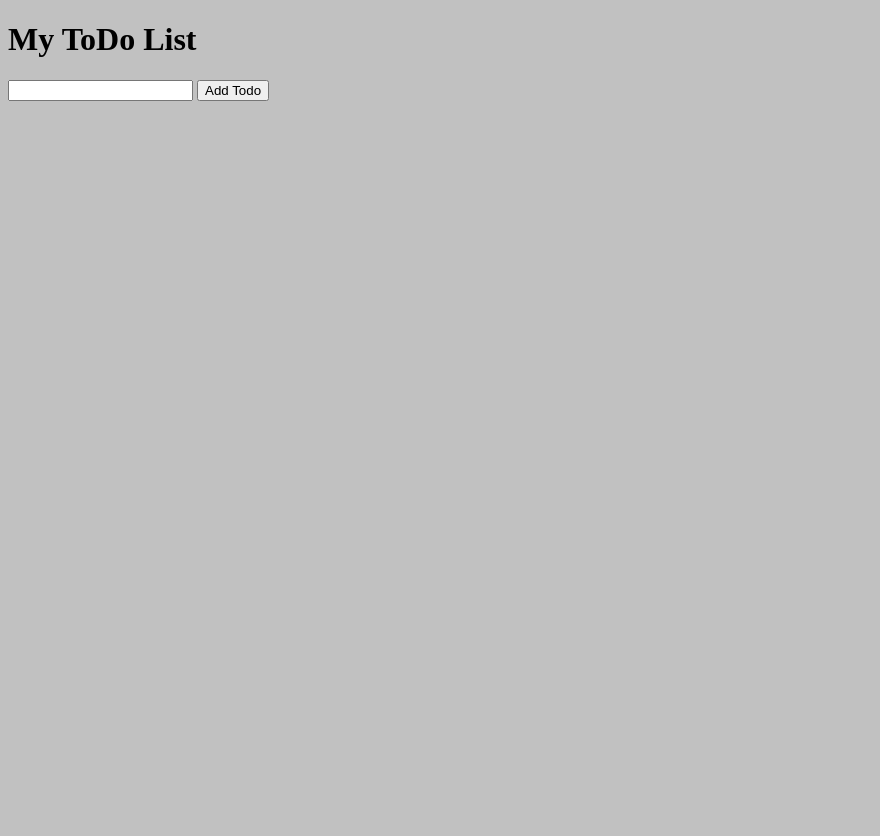
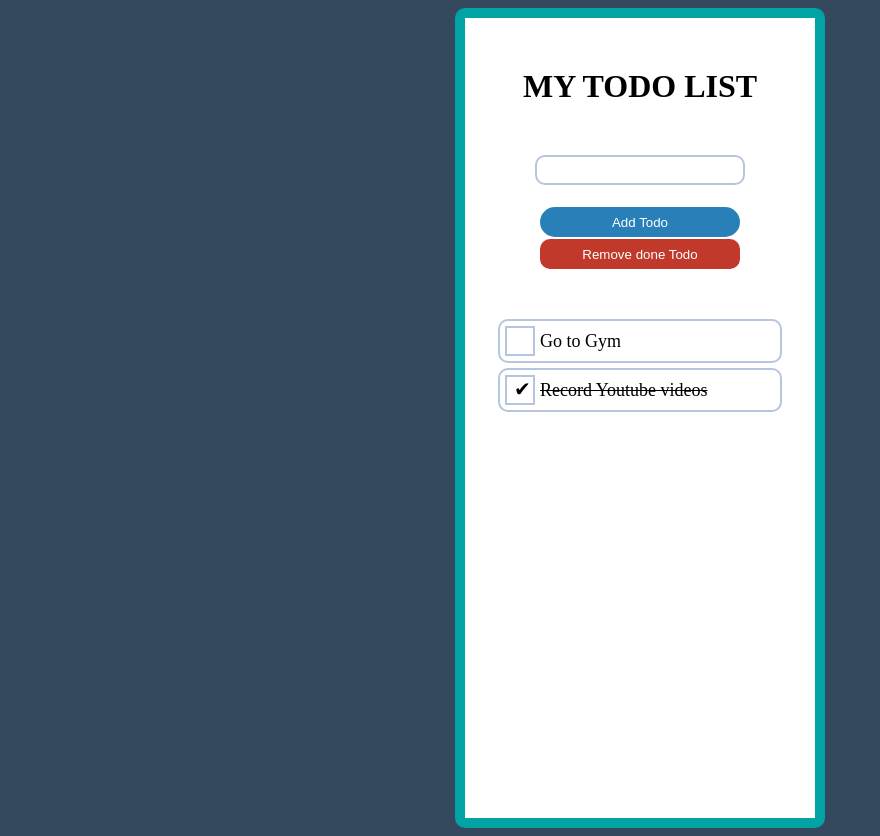
Before and after one commit to inzemamk1997/ToDo, a plain HTML site: page index.html in a window 1280 px wide. Shown: the whole page, without its empty margins (0-880 px from the left). Before the commit the page ends 800 px from the top, so only its background shows below. Drawn offline with Linux system fonts and the light colour scheme.

Commit message:
Basic ToDo layout after styling and defining HTML structure

```diff
--- a/index.html
+++ b/index.html
@@ -7,12 +7,17 @@
     <title>Document</title>
 </head>
 <body>
-    <div class="container">
+    <div id="container">
         <h1>My ToDo List</h1>
         <div class="controls">
-            <input type="text" class="text">
-            <button type="button">Add Todo</button>
+            <input type="text" id="input"> <br>
+            <button type="button" id="add">Add Todo</button>
+            <button type="button" id="remove">Remove done Todo</button>
         </div>
+        <ul id="list">
+            <li class="mycheck"><input type="checkbox" name="checkbox" id="check"><label for="">Go to Gym</label></li>
+            <li class="mycheck"><input type="checkbox" name="checkbox" id="check" checked><label for="" >Record Youtube videos</label></li>
+        </ul>
     </div>
     <script src="todo.js"></script>
 </body>
--- a/style.css
+++ b/style.css
@@ -1,3 +1,115 @@
+/* body{
+    background-color: #c1c1c1;
+}  */
+
 body{
-    background-color: #c1c1c1;
+    background-color:#34495e;
 }
+#container{
+    width: 350px;
+    height: auto;
+    margin: 0 auto;
+    text-align: center;
+    background: white;
+    height: 800px;
+    overflow-y: auto;
+    color: black;
+    border: 10px solid #01a3a4;
+    border-radius: 10px;
+}
+#container h1{
+    margin-top: 50px;
+    margin-bottom: 50px;
+    text-transform:uppercase;
+}
+#container ul{
+    margin-top: 50px;
+    padding-left: 0;
+}
+#container ul li{
+    list-style: none;
+    border: 2px solid #b5c5dd;
+    width:80%;
+    opacity: 0;
+    transition: opacity 0.5s ease-in-out;
+    height: 40px;
+    margin: 5px auto;
+    text-align: left;
+}
+#container ul li label{
+    margin: 0 auto;
+    vertical-align: middle;
+    height: 100%;
+    line-height: 40px;
+    font-size: 18px;
+}
+#container ul li #check{
+    float: left;
+    width: 30px;
+    height: 30px;
+    margin: 5px;
+    -webkit-appearance: none;
+    border: 2px solid #b5c5dd;
+    position: relative;
+    outline: 0;
+}
+#container ul li #check:checked:after{
+    content: '\2714';
+    font-size: 20px;
+    position: absolute;
+    top: 0px;
+    left: 7px;
+    color: black;
+}
+#container ul li input[type="checkbox"]:checked+label{
+    text-decoration: line-through;
+    color: rgba(0, 0, 0, 3);
+}
+#container .controls{
+    width: 60%;
+    margin: auto;
+}
+#container .controls #input{
+    width: 100%;
+    height: 30px;
+    font-size: 20px;
+    padding-left: 5px;
+    box-sizing: border-box;
+    margin-bottom: 20px;
+    border: 2px solid #b5c5dd;
+    border-radius:10px;
+}
+#container .controls #input:focus{
+    outline: 0;
+}
+#container .controls button{
+    width: 200px;
+    background: white;
+    border:none;
+    height: 30px;
+    margin-top: 2px;
+    cursor: pointer;
+    color: white;
+}
+#container .controls button:focus{
+    outline: 0;
+}
+#container .controls button:hover{
+    transform: scale(1.05)
+}
+#container .controls #add{
+    background-color: #2980b9;
+    border-radius: 20px;
+}
+#container .controls #remove{
+    background-color: #c0392b;
+    border-radius: 10px;
+}
+#container .mycheck{
+    opacity: 1;
+    border-radius: 10px;
+}
+    .visual{
+        opacity: 1 !important;
+        border-radius: 10px;
+    }
```
